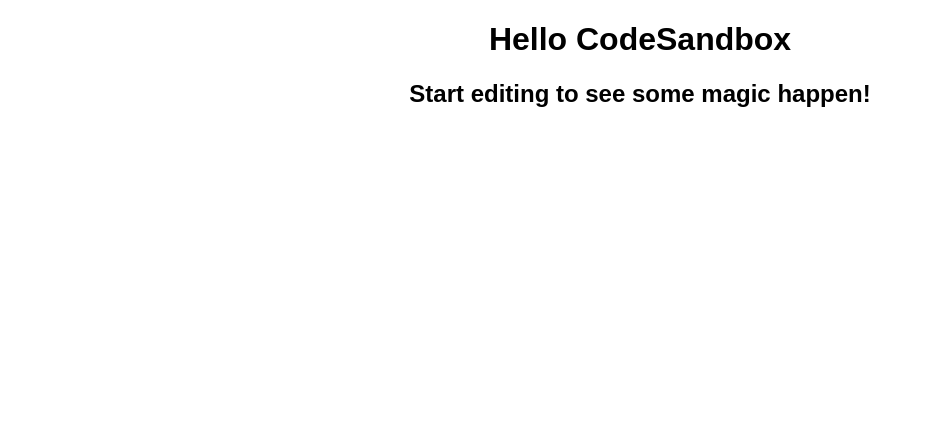
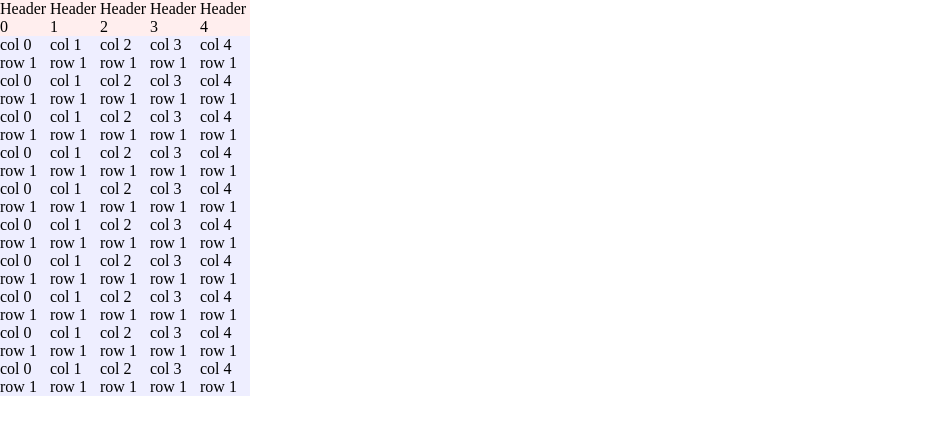
Before and after one commit to seitz4labs/scrolling, a React (Create React App) app: page / in a window 1280 px wide. Shown: the top 434 px of the page, without its empty margins (0-932 px from the left). Built offline with nearby package versions, Linux system fonts and the light colour scheme.

Commit message:
Basic table working

```diff
--- a/public/index.html
+++ b/public/index.html
@@ -1,16 +1,18 @@
 <!DOCTYPE html>
 <html lang="en">
-
   <head>
-	<meta charset="utf-8">
-	<meta name="viewport" content="width=device-width, initial-scale=1, shrink-to-fit=no">
-	<meta name="theme-color" content="#000000">
+    <meta charset="utf-8" />
+    <meta
+      name="viewport"
+      content="width=device-width, initial-scale=1, shrink-to-fit=no"
+    />
+    <meta name="theme-color" content="#000000" />
     <!--
       manifest.json provides metadata used when your web app is added to the
       homescreen on Android. See https://developers.google.com/web/fundamentals/engage-and-retain/web-app-manifest/
     -->
-	<link rel="manifest" href="%PUBLIC_URL%/manifest.json">
-	<link rel="shortcut icon" href="%PUBLIC_URL%/favicon.ico">
+    <link rel="manifest" href="%PUBLIC_URL%/manifest.json" />
+    <link rel="shortcut icon" href="%PUBLIC_URL%/favicon.ico" />
     <!--
       Notice the use of %PUBLIC_URL% in the tags above.
       It will be replaced with the URL of the `public` folder during the build.
@@ -27,7 +29,7 @@
     <noscript>
       You need to enable JavaScript to run this app.
     </noscript>
-	<div id="root"></div>
+    <div id="root" class="caramel-container"></div>
     <!--
       This HTML file is a template.
       If you open it directly in the browser, you will see an empty page.
@@ -39,5 +41,4 @@
       To create a production bundle, use `npm run build` or `yarn build`.
     -->
   </body>
-
 </html>
--- a/src/App.js
+++ b/src/App.js
@@ -1,11 +1,77 @@
 import React from "react";
 import "./styles.css";
 
+function cols(n) {
+  let a = [];
+  for (let c = 0; c < n; c++) {
+    a.push({
+      width: "50px",
+      header: "Header " + c,
+      content: (row, i) => (
+        <span>
+          col {c} {row.a}
+        </span>
+      )
+    });
+  }
+  return a;
+}
+function rows(n) {
+  let a = [];
+  for (let i = 0; i < n; i++) {
+    a.push({ a: "row " + 1 });
+  }
+  return a;
+}
+
 export default function App() {
+  const famogo = cols(5);
+
+  const migs = rows(10);
   return (
-    <div className="App">
-      <h1>Hello CodeSandbox</h1>
-      <h2>Start editing to see some magic happen!</h2>
+    <div>
+      <div id="Migrations" className="caramel-section">
+        <div
+          className="caramel-scrollablex"
+          style={{ minWidth: "100vw", maxWidth: "100vw" }}
+        >
+          <div style={{ display: "flex", flexDirection: "row" }}>
+            {famogo.map(col => (
+              <div
+                style={{
+                  display: "flex",
+                  minWidth: col.width,
+                  maxWidth: col.width,
+                  backgroundColor: "#fee"
+                }}
+              >
+                {col.header}
+              </div>
+            ))}
+          </div>
+          <div className="caramel-scrollabley">
+            {migs.map((row, i) => (
+              <div
+                key={row.runId}
+                style={{ display: "flex", flexDirection: "row" }}
+              >
+                {famogo.map(col => (
+                  <div
+                    style={{
+                      display: "flex",
+                      minWidth: col.width,
+                      maxWidth: col.width,
+                      backgroundColor: "#eef"
+                    }}
+                  >
+                    {col.content(row, i)}
+                  </div>
+                ))}
+              </div>
+            ))}
+          </div>
+        </div>
+      </div>
     </div>
   );
 }
--- a/src/styles.css
+++ b/src/styles.css
@@ -1,4 +1,34 @@
-.App {
-  font-family: sans-serif;
-  text-align: center;
+.caramel-container {
+  display: flex;
+  flex-direction: column;
+  position: absolute;
+  top: 0;
+  bottom: 0;
+  left: 0;
+  right: 0;
 }
+
+.caramel-section {
+  display: flex;
+  flex-direction: column;
+  flex-grow: 0;
+  min-height: 0;
+}
+
+.caramel-scrollablex {
+  flex-grow: 1;
+  overflow-x: scroll;
+  min-width: 0;
+}
+
+.caramel-scrollabley {
+  flex-grow: 1;
+  overflow-y: scroll;
+  min-height: 0;
+}
+
+th,
+td {
+  text-align: left;
+  vertical-align: top;
+}
```
Lines whose indentation alone changed are shown as unchanged.
